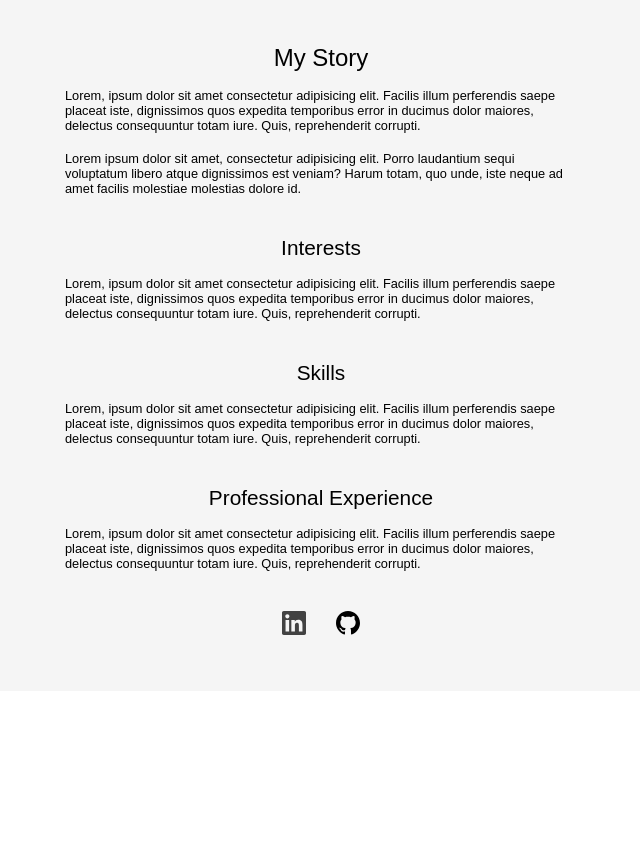
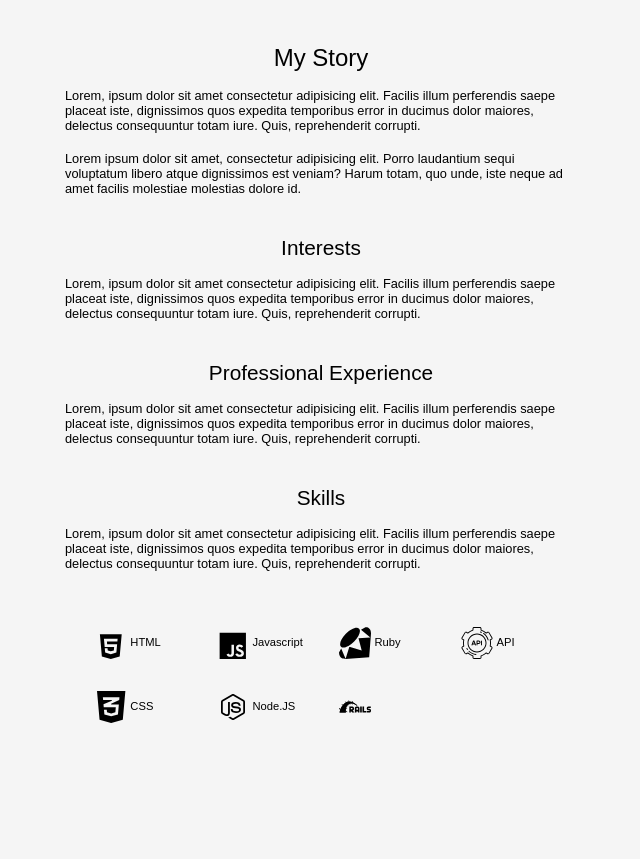
Before and after one commit to mickcaff/MickCaffery_T1A2, a plain HTML site: page about.html in a window 1280 px wide. Shown: the part 545-1404 px from the top of the page, without its empty margins (319-959 px from the left). Before the commit the page ends 1236 px from the top, so only its background shows below. Drawn offline with Linux system fonts and the light colour scheme.

Commit message:
added tech stack to about page

```diff
--- a/about.html
+++ b/about.html
@@ -29,7 +29,7 @@
          </nav>
       </header>
 
-      <!-- main about section with photo and articles -->
+      <!-- main about section with photo, articles, tech stack -->
       <main class="main-about">
          <div>
             <img class="about-image" src="images/pic_work2.jpg" alt="">
@@ -44,25 +44,24 @@
             <p>Lorem, ipsum dolor sit amet consectetur adipisicing elit. Facilis illum perferendis saepe placeat iste, dignissimos quos expedita temporibus error in ducimus dolor maiores, delectus consequuntur totam iure. Quis, reprehenderit corrupti.</p>
          </article>
          <article>
-            <h5>Skills</h5>
+            <h5>Professional Experience</h5>
             <p>Lorem, ipsum dolor sit amet consectetur adipisicing elit. Facilis illum perferendis saepe placeat iste, dignissimos quos expedita temporibus error in ducimus dolor maiores, delectus consequuntur totam iure. Quis, reprehenderit corrupti.</p>
          </article>
          <article>
-            <h5>Professional Experience</h5>
+            <h5>Skills</h5>
             <p>Lorem, ipsum dolor sit amet consectetur adipisicing elit. Facilis illum perferendis saepe placeat iste, dignissimos quos expedita temporibus error in ducimus dolor maiores, delectus consequuntur totam iure. Quis, reprehenderit corrupti.</p>
+            <div class="tech-stack">
+               <ul>
+                  <li><img src="images/html5.svg" alt="">HTML</li>
+                  <li><img src="images/css3.svg" alt="">CSS</li>
+                  <li><img src="images/javascript.svg" alt="">Javascript</li>
+                  <li><img src="images/nod-js.svg" alt="">Node.JS</li>
+                  <li><img src="images/ruby.svg" alt="">Ruby</li>
+                  <li><img src="images/rails.svg" alt=""></li>
+                  <li><img src="images/api.svg" alt="">API</li>
+               </ul>
+            </div>
          </article>
       </main>
-
-      <!-- social links and footer -->
-      <footer>
-         <div class="socials">
-            <a href="https://www.linkedin.com/in/michael-caffery-a4291459/">
-               <img id="li" src="images/linkedin.svg" alt="linkedin">
-            </a>
-            <a href="https://github.com/mickcaff">
-               <img id="gh" src="images/github.svg" alt="Github">
-            </a>
-         </div>
-      </footer>
    </body>
 </html>
--- a/style.css
+++ b/style.css
@@ -201,6 +201,26 @@ article{
 .about-image {
    width: 90vw;
    padding: 5vh 0 0;
+}
+
+/* Skills teck stack styles */
+.tech-stack {
+   padding: 5vh 0 0 0;
+}
+
+.tech-stack ul {
+   columns: 2;
+   padding: 0vh 0 10vh 0;
+}
+.tech-stack li {
+   list-style: none;
+   font-size: 0.7rem;
+   padding: 1rem 0.8vw;
+}
+.tech-stack img {
+   height: 2rem;
+   vertical-align: middle;
+   padding: 0 0.2rem 0 0;
 }
 
 
@@ -537,6 +557,12 @@ input[type=submit]:hover {
       height: 40vw;
       width: 40vw;
    }
+
+   /* about.html page */
+   .tech-stack ul {
+   columns: 3;
+   padding: 0 0 15vh 0;
+   }
 }
 
 @media only screen and (min-width: 800px) {
@@ -592,6 +618,10 @@ input[type=submit]:hover {
    .about-image {
       width: 40vw;
    }
+   .tech-stack ul {
+   columns: 4;
+   padding: 0 0 15vh 0;
+}
 
    /* blog.html page */
    .blog1, .blog2, .blog3, .blog4, .blog5, .blog6 {
```
Also changed, not shown: images/api.svg (added), images/css3.svg (added), images/html5.svg (added), images/javascript.svg (added), images/nod-js.svg (added), images/rails.svg (added), images/ruby.svg (added).
